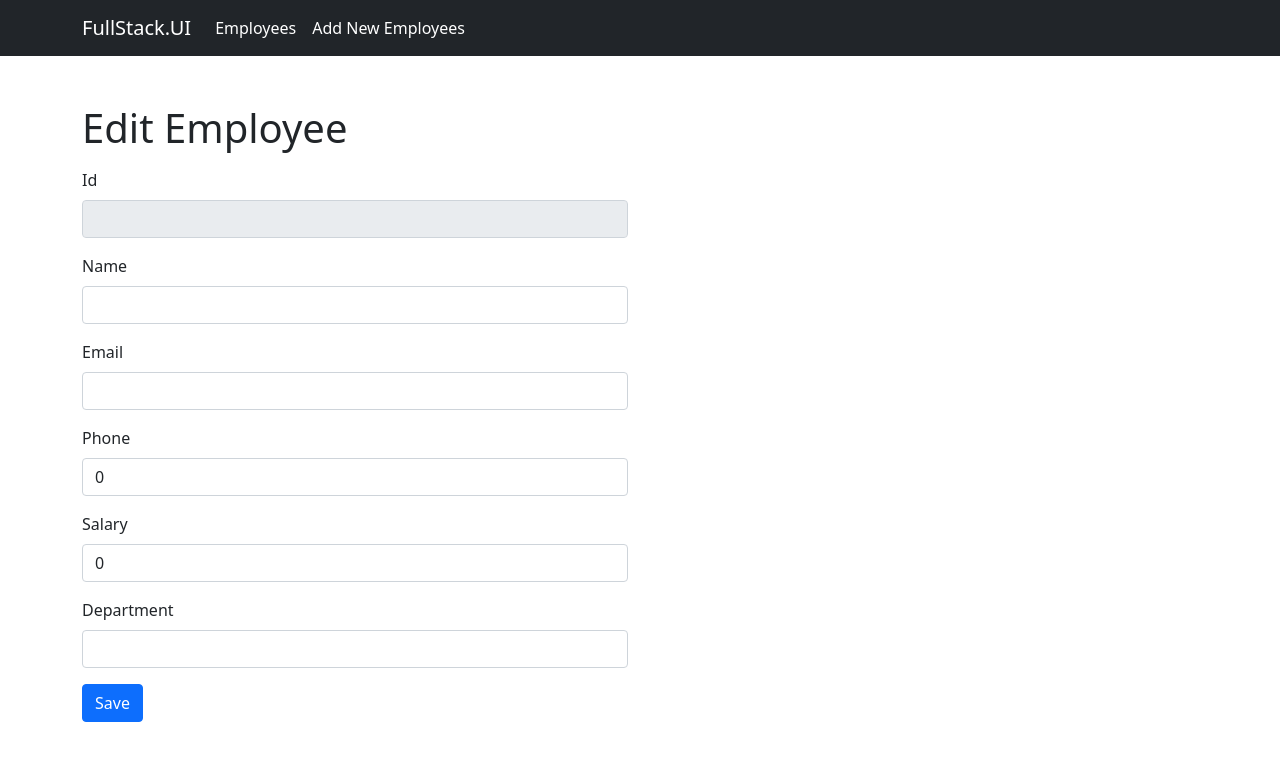
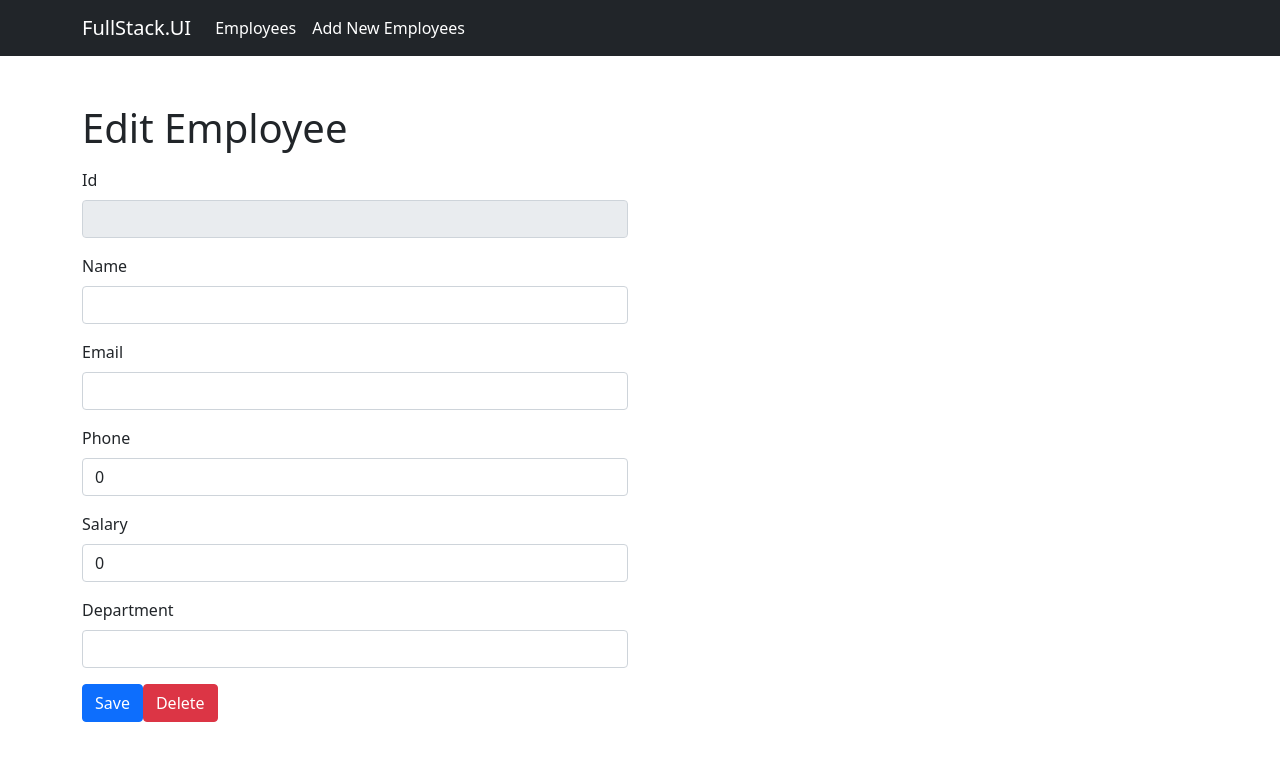
Before and after one commit to anatMo/FullStack.UI2, an Angular app: page /employees/edit/1 in a window 1280 px wide. Shown: the top 760 px of the page. Built offline with nearby package versions, Linux system fonts and the light colour scheme; no server answers.

Commit message:
delete employee added

```diff
--- a/src/app/components/employees/edit-employee/edit-employee.component.html
+++ b/src/app/components/employees/edit-employee/edit-employee.component.html
@@ -34,7 +34,9 @@
                     <input type="text" class="form-control" id="department"
                     name="department" [(ngModel)]="employeeDetails.department">
                 </div>
-                <button type="submit" class="btn btn-primary">Save</button>
+                <button type="submit" class="btn btn-primary mr-50">Save</button>
+                <button type="button" class="btn btn-danger"
+                (click)="deleteEmployee(employeeDetails.id)">Delete</button>
             </form>
         </div>
     </div>
```
